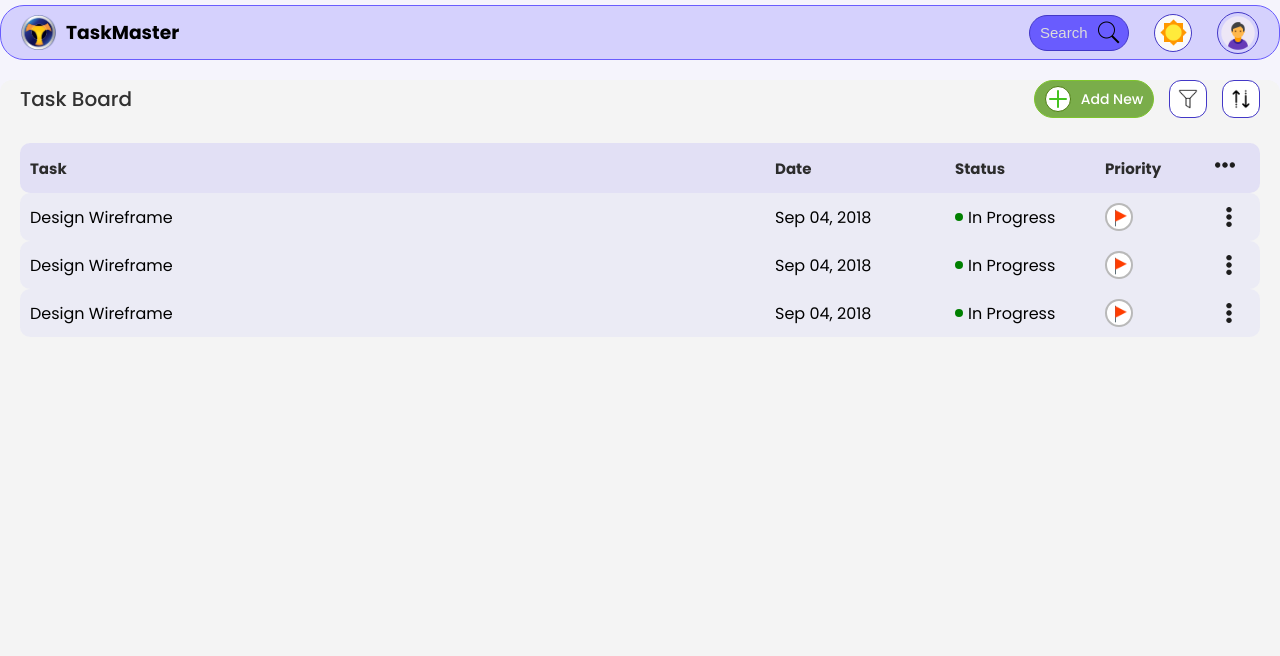
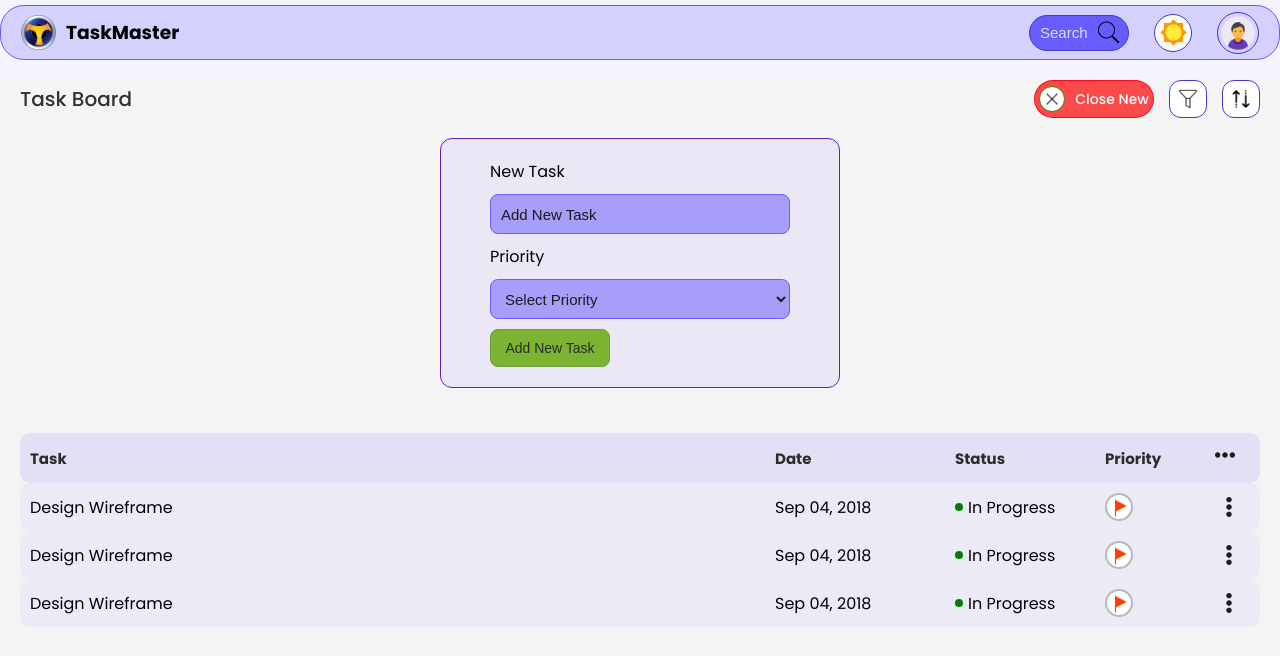
Before and after one commit to ZwSyntax/Task-Manager, a React (Vite) app in the folder client/: page / in a window 1280 px wide. Shown: the top 656 px of the page. Built offline with nearby package versions, Linux system fonts and the light colour scheme.

Commit message:
new task added design done

```diff
--- /dev/null
+++ b/client/src/components/TasksSection/NewTask.jsx
@@ -0,0 +1,29 @@
+import styles from "./NewTask.module.css";
+
+const NewTask = () => {
+  return (
+    <div className={styles["new-task-container"]}>
+      <div className={styles["new-task-container-sub"]}>
+        <form>
+          <label htmlFor={"newtask"}>New Task</label>
+          <input
+            type={"text"}
+            id={"newtask"}
+            placeholder={"Add New Task"}
+            name={"newtask"}
+          />
+          <label htmlFor={"conpass"}>Priority</label>
+          <select id={"pri"}>
+            <option value={""}>Select Priority</option>
+            <option value={1}>Low</option>
+            <option value={2}>Medium</option>
+            <option value={3}>High</option>
+          </select>
+          <button type="submit">Add New Task</button>
+        </form>
+      </div>
+    </div>
+  );
+};
+
+export default NewTask;
--- /dev/null
+++ b/client/src/components/TasksSection/NewTask.module.css
@@ -0,0 +1,64 @@
+.new-task-container {
+  padding-inline: 20px;
+  padding-block: 20px;
+  display: flex;
+  justify-content: center;
+  align-items: center;
+}
+.new-task-container-sub {
+  padding-inline: 20px;
+  padding-block: 20px;
+  display: flex;
+  justify-content: center;
+  align-items: center;
+  border: 1px solid #611fbb;
+  border-radius: 12px;
+  background-color: rgba(185, 146, 245, 0.14);
+  max-width: 400px;
+  width: 100%;
+}
+
+.new-task-container form {
+  display: flex;
+  flex-flow: column nowrap;
+  gap: 10px;
+}
+
+.new-task-container input {
+  width: 300px;
+}
+
+.new-task-container input:focus,
+.new-task-container select:focus {
+  outline: none;
+}
+
+.new-task-container input::placeholder {
+  color: #1c1c1c;
+  font-size: 15px;
+}
+.new-task-container input,
+.new-task-container select {
+  background-color: rgba(105, 92, 254, 0.52);
+  height: 40px;
+  color: #1c1c1c;
+  border: 1px solid #695cfe;
+  border-radius: 8px;
+  padding-left: 10px;
+  font-size: 15px;
+}
+
+.new-task-container-sub button {
+  width: 120px;
+  padding: 10px 5px;
+  font-size: 14px;
+  border-radius: 8px;
+  border: 1px solid #6c9a3c;
+  background-color: #7cb432;
+  color: #2c2c2c;
+  cursor: pointer;
+}
+
+.new-task-container-sub button:hover {
+  background-color: #689825;
+}
--- a/client/src/components/TasksSection/Tasks.jsx
+++ b/client/src/components/TasksSection/Tasks.jsx
@@ -1,22 +1,34 @@
 import styles from "./Tasks.module.css";
 import {
+  crosLight,
   filterLightLogo,
   plusLogo,
   sortLightLogo,
 } from "../../assets/index.js";
 import Task from "./Task.jsx";
+import NewTask from "./NewTask.jsx";
+import { useState } from "react";
 
 const Tasks = () => {
+  const [isNewTask, setIsNewTask] = useState(true);
+
+  const newTaskHandler = (value) => {
+    setIsNewTask((pre) => !pre);
+  };
+
   return (
     <div className={styles["tasks-container"]}>
       <div className={styles["task-header"]}>
         <p>Task Board</p>
         <div className={styles["task-header-options"]}>
-          <div className={styles["create-task"]}>
+          <div
+            onClick={newTaskHandler}
+            className={`${styles["create-task"]} ${isNewTask ? styles["close-task"] : ""}`}
+          >
             <div className={styles["create-task-logo"]}>
-              <img src={plusLogo} alt={"plusLogo"} />
+              <img src={isNewTask ? crosLight : plusLogo} alt={"plusLogo"} />
             </div>
-            <p>Add New</p>
+            {isNewTask ? <p>Close New</p> : <p>Add New</p>}
           </div>
           <div className={styles["filter"]}>
             <img src={filterLightLogo} alt={"filter"} />
@@ -26,6 +38,7 @@ const Tasks = () => {
           </div>
         </div>
       </div>
+      {isNewTask && <NewTask />}
       <Task />
     </div>
   );
--- a/client/src/components/TasksSection/Tasks.module.css
+++ b/client/src/components/TasksSection/Tasks.module.css
@@ -40,6 +40,16 @@
 
 .create-task:hover {
   background-color: #6c9a3c;
+}
+
+.close-task {
+  background-color: rgba(255, 0, 0, 0.7);
+  border: 1px solid rgba(255, 0, 25, 0.9);
+}
+
+.close-task:hover {
+  background-color: rgba(255, 0, 0, 0.79);
+  border: 1px solid rgba(255, 0, 25, 0.9);
 }
 
 .create-task p {
```
